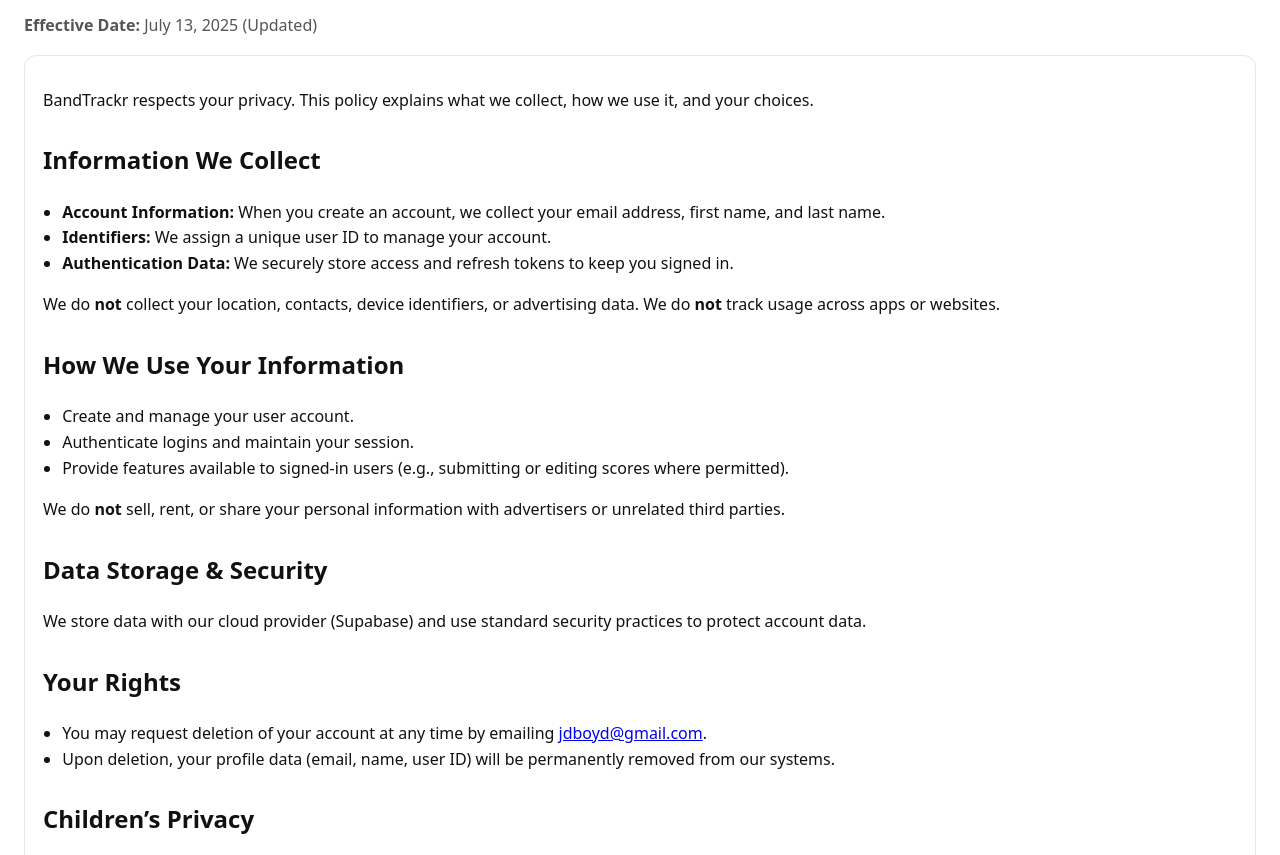
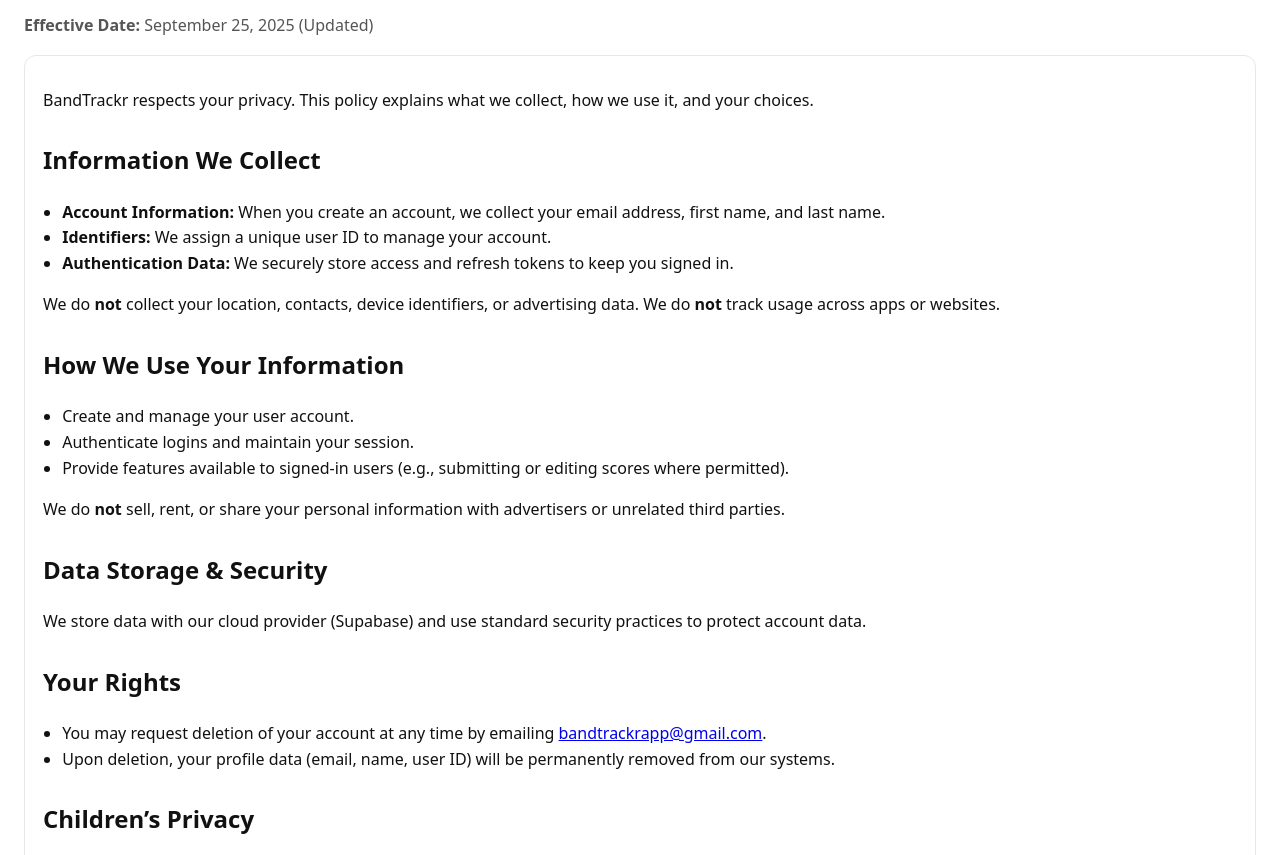
Before and after one commit to jeremydavidboyd/bandtrackr-privacy, a plain HTML site: page index.html in a window 1280 px wide. Shown: the part 78-933 px from the top of the page. Drawn offline with Linux system fonts and the light colour scheme.

Commit message:
Update index.html

```diff
--- a/index.html
+++ b/index.html
@@ -16,7 +16,7 @@
 </head>
 <body>
   <h1>Privacy Policy for BandTrackr</h1>
-  <p class="muted"><strong>Effective Date:</strong> July 13, 2025 (Updated)</p>
+  <p class="muted"><strong>Effective Date:</strong> September 25, 2025 (Updated)</p>
 
   <div class="card">
     <p>BandTrackr respects your privacy. This policy explains what we collect, how we use it, and your choices.</p>
@@ -42,7 +42,7 @@
 
     <h2>Your Rights</h2>
     <ul>
-      <li>You may request deletion of your account at any time by emailing <a href="mailto:jdboyd@gmail.com">jdboyd@gmail.com</a>.</li>
+      <li>You may request deletion of your account at any time by emailing <a href="mailto:bandtrackrapp@gmail.com">bandtrackrapp@gmail.com</a>.</li>
       <li>Upon deletion, your profile data (email, name, user ID) will be permanently removed from our systems.</li>
     </ul>
 
```
